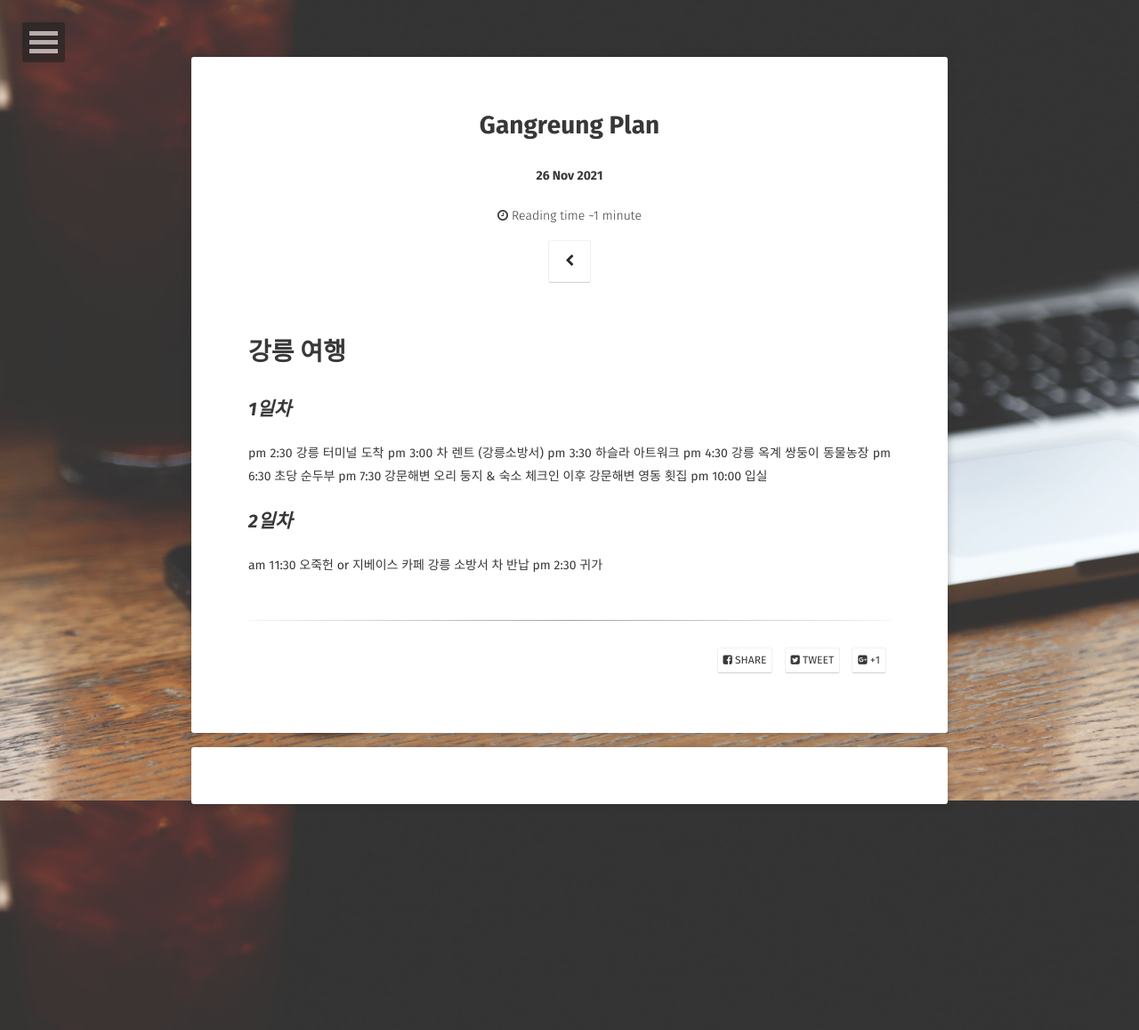
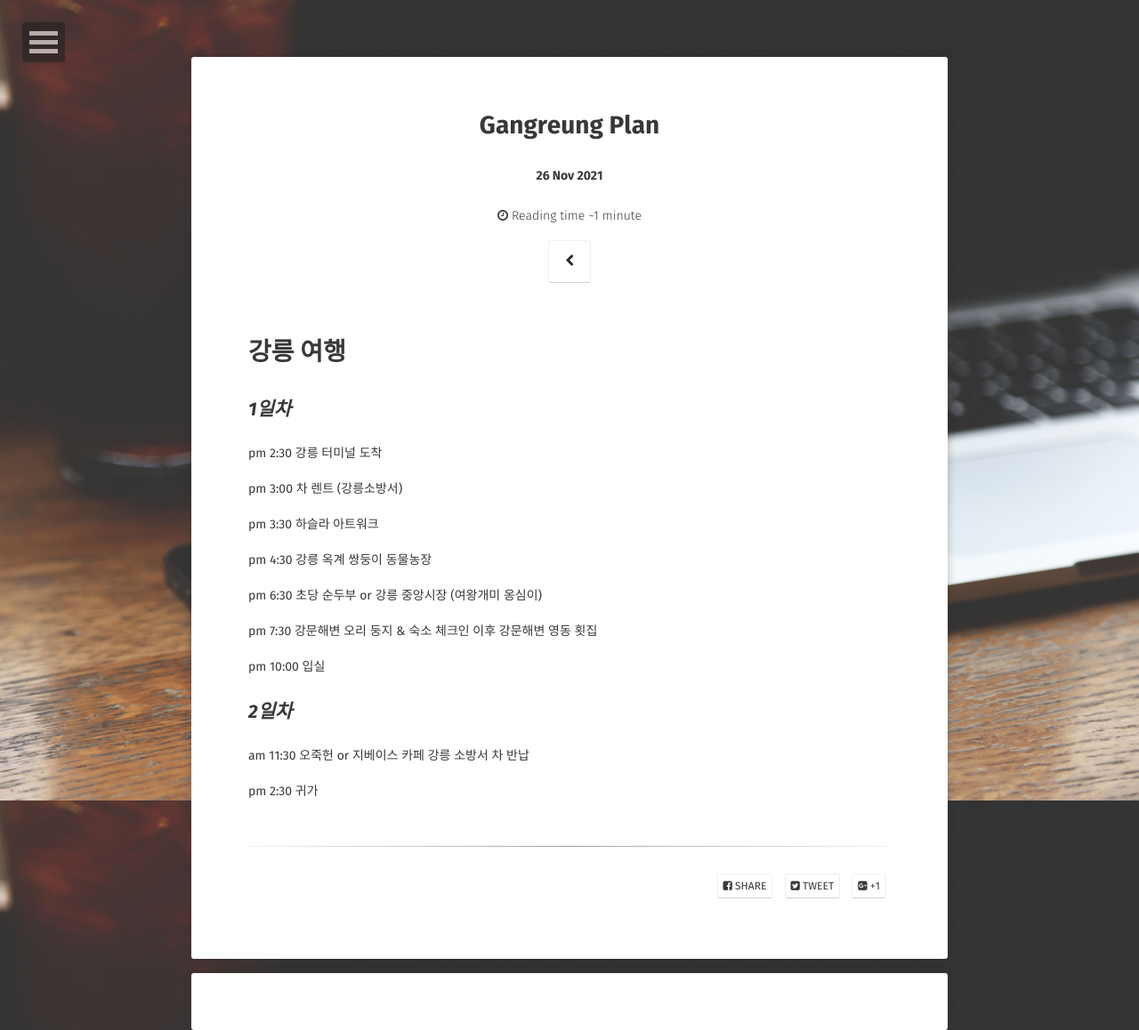
Before and after one commit to tkekwonv/tkekwonv.github.com, a Jekyll site: the page built from _posts/2021-11-26-Gangreung-Trip.md, in a window 1280 px wide. Shown: the whole page at 89% size. Built offline with Jekyll 4.4.1, drawn with Linux system fonts in a browser that asks for light colours; some web fonts are replaced; comment, search, counter and statistics services are not loaded.

Commit message:
Update 2021-11-26-Gangreung-Trip.md

```diff
--- a/_posts/2021-11-26-Gangreung-Trip.md
+++ b/_posts/2021-11-26-Gangreung-Trip.md
@@ -12,16 +12,24 @@ comments: true
 ## *1일차*
 
 pm 2:30  강릉 터미널 도착
+
 pm 3:00  차 렌트 (강릉소방서)
+
 pm 3:30  하슬라 아트워크
+
 pm 4:30  강릉 옥계 쌍둥이 동물농장
-pm 6:30  초당 순두부
+
+pm 6:30  초당 순두부 or 강릉 중앙시장 (여왕개미 옹심이)
+
 pm 7:30  강문해변 오리 둥지 & 숙소 체크인
-	이후 강문해변 영동 횟집
+         이후 강문해변 영동 횟집
+
 pm 10:00 입실
+
 
 ## *2일차*
 
 am 11:30 오죽헌 or 지베이스 카페
-	 강릉 소방서 차 반납
+         강릉 소방서 차 반납
+
 pm 2:30 귀가
```
